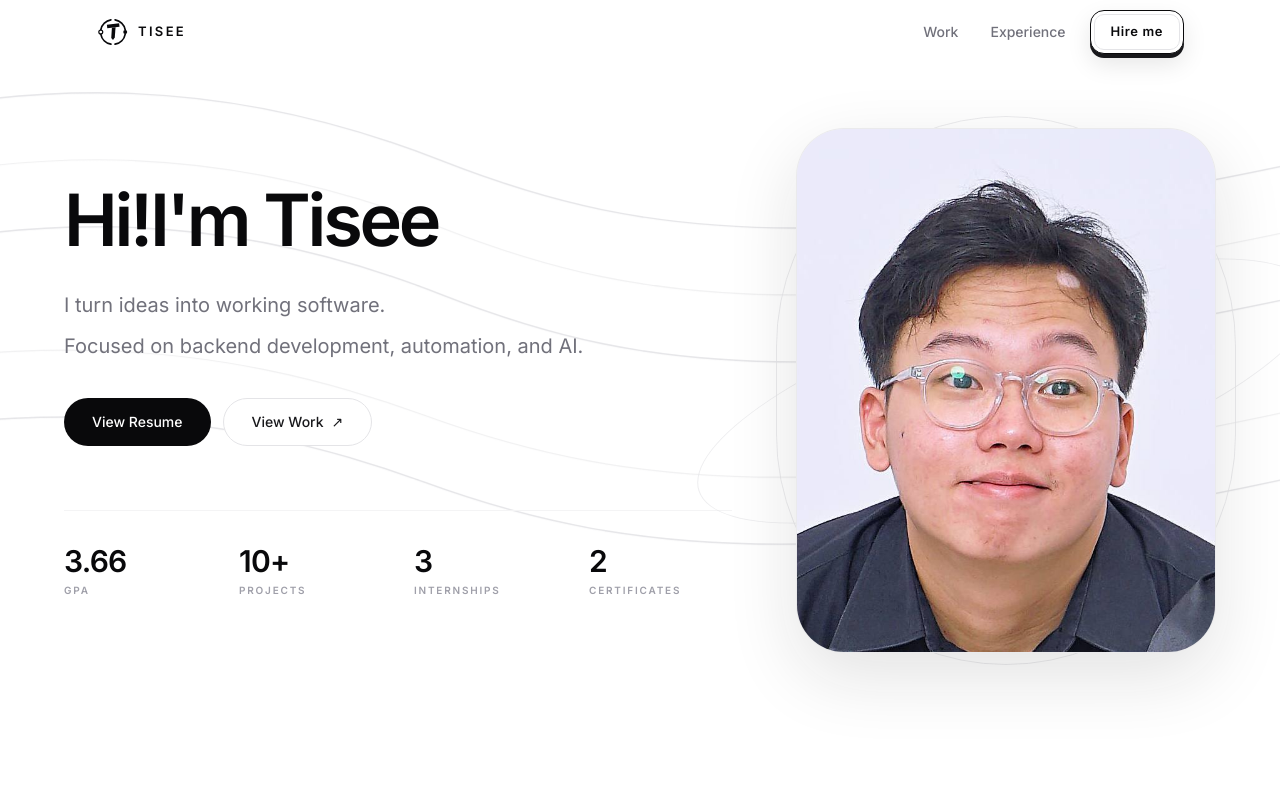
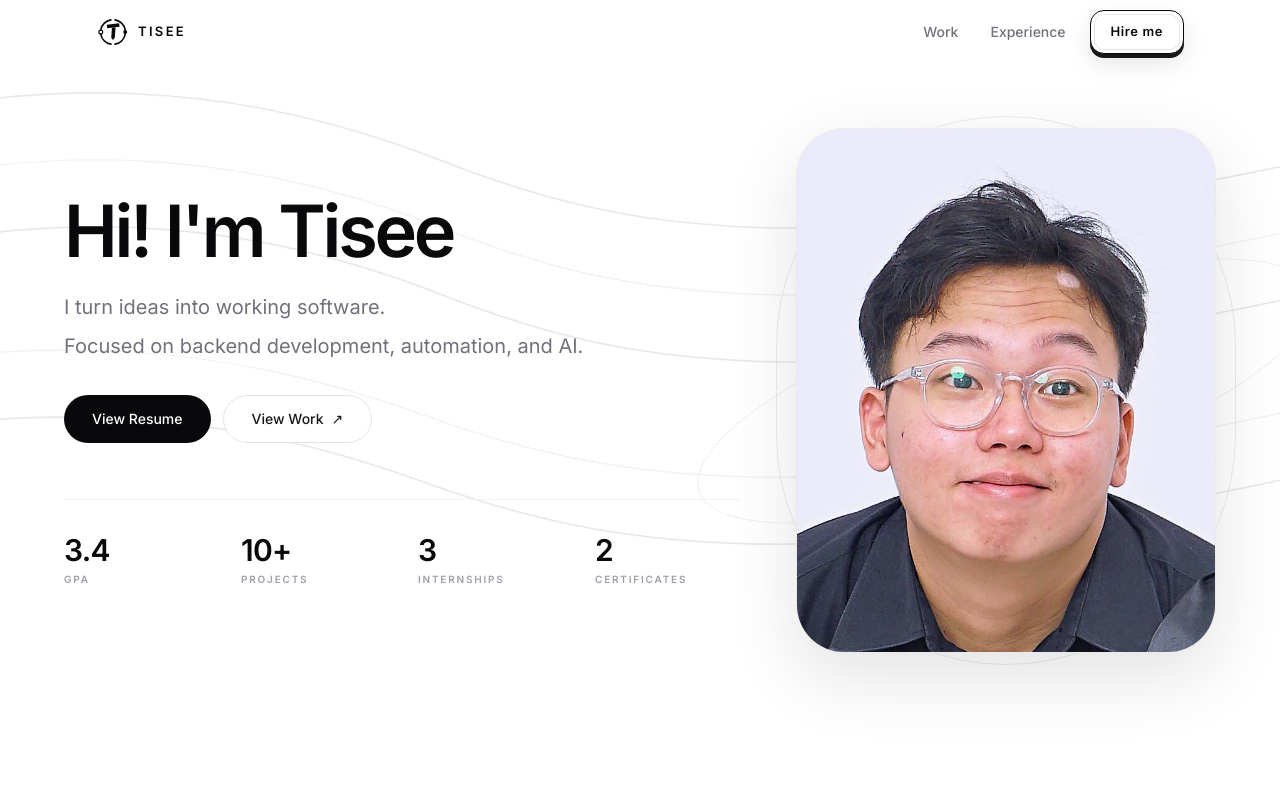
Before and after one commit to Tisee747/tisee-portfolio-v2, a Next.js app: page / in a window 1280 px wide. Shown: the top 800 px of the page. Built offline with nearby package versions, Linux system fonts and the light colour scheme.

Commit message:
fix: refine hero spacing and profile stats

```diff
--- a/src/app/page.tsx
+++ b/src/app/page.tsx
@@ -25,23 +25,23 @@ export default function Home() {
           </div>
         </div>
 
-        <div className="relative z-10 grid w-full max-w-6xl items-center gap-14 md:grid-cols-[minmax(0,1fr)_420px] md:gap-16">
+        <div className="relative z-10 grid w-full max-w-6xl items-center gap-10 md:grid-cols-[minmax(0,1fr)_420px] md:gap-14">
           <div className="flex flex-col justify-center text-center md:text-left">
             <FadeIn delay={0.1}>
-              <h1 className="mx-auto max-w-3xl text-5xl font-semibold leading-[1.03] tracking-[-0.045em] text-zinc-950 sm:text-6xl md:mx-0 md:text-7xl">
-                Hi!I&apos;m Tisee
+              <h1 className="mx-auto max-w-3xl text-balance text-5xl font-semibold leading-[1.02] tracking-[-0.045em] text-zinc-950 sm:text-6xl md:mx-0 md:text-7xl">
+                Hi! I&apos;m Tisee
               </h1>
             </FadeIn>
 
             <FadeIn delay={0.2}>
-              <p className="mx-auto mt-7 max-w-2xl text-base leading-relaxed text-zinc-500 sm:text-lg md:mx-0 md:mt-8 md:text-xl">
+              <p className="mx-auto mt-5 max-w-xl text-base leading-[1.65] text-zinc-500 sm:text-lg md:mx-0 md:mt-6 md:text-xl">
                 <span className="block">I turn ideas into working software.</span>
-                <span className="mt-2 block">Focused on backend development, automation, and AI.</span>
+                <span className="mt-1.5 block">Focused on backend development, automation, and AI.</span>
               </p>
             </FadeIn>
 
             <FadeIn delay={0.3}>
-              <div className="mt-9 flex flex-wrap items-center justify-center gap-3 md:justify-start">
+              <div className="mt-8 flex flex-wrap items-center justify-center gap-3 md:justify-start">
                 <Link
                   href="/resume.pdf"
                   target="_blank"
@@ -63,10 +63,10 @@ export default function Home() {
             </FadeIn>
 
             <FadeIn delay={0.4}>
-              <div className="mt-14 border-t border-zinc-100 pt-7 md:mt-16 md:pt-8">
+              <div className="mt-12 border-t border-zinc-100 pt-7 md:mt-14 md:pt-8">
                 <div className="grid grid-cols-2 gap-x-8 gap-y-6 text-left sm:grid-cols-4 sm:gap-8">
                   <div>
-                    <div className="text-2xl font-semibold tracking-tight text-zinc-950 md:text-3xl">3.66</div>
+                    <div className="text-2xl font-semibold tracking-tight text-zinc-950 md:text-3xl">3.4</div>
                     <div className="mt-1 text-[10px] font-semibold uppercase tracking-[0.18em] text-zinc-400">GPA</div>
                   </div>
                   <div>
@@ -111,7 +111,7 @@ export default function Home() {
       <CapabilitiesSection />
       <ProjectsList />
 
-      <section className="flex w-full justify-center bg-white pb-28 pt-4 md:pb-32">
+      <section className="flex w-full justify-center bg-white pb-8 pt-0 md:pb-10">
         <FadeIn>
           <Link
             href="/projects"
```
